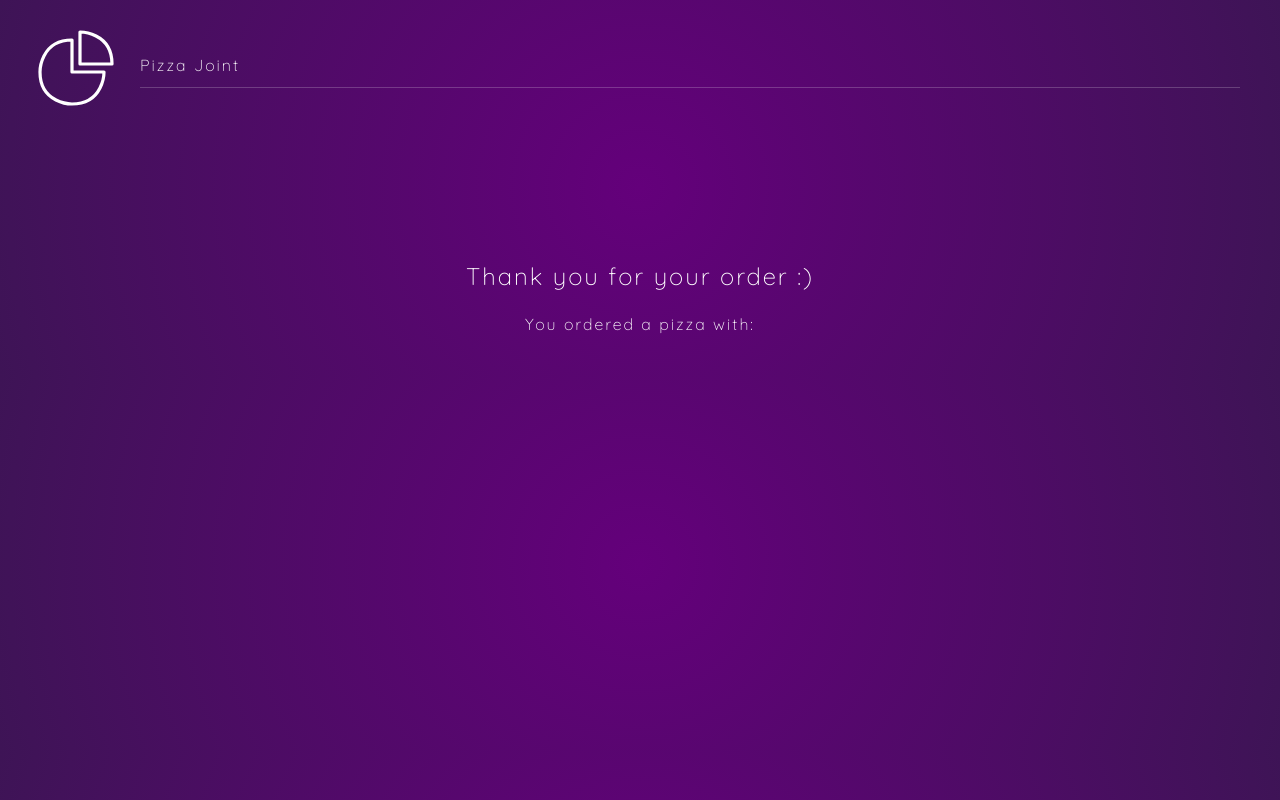
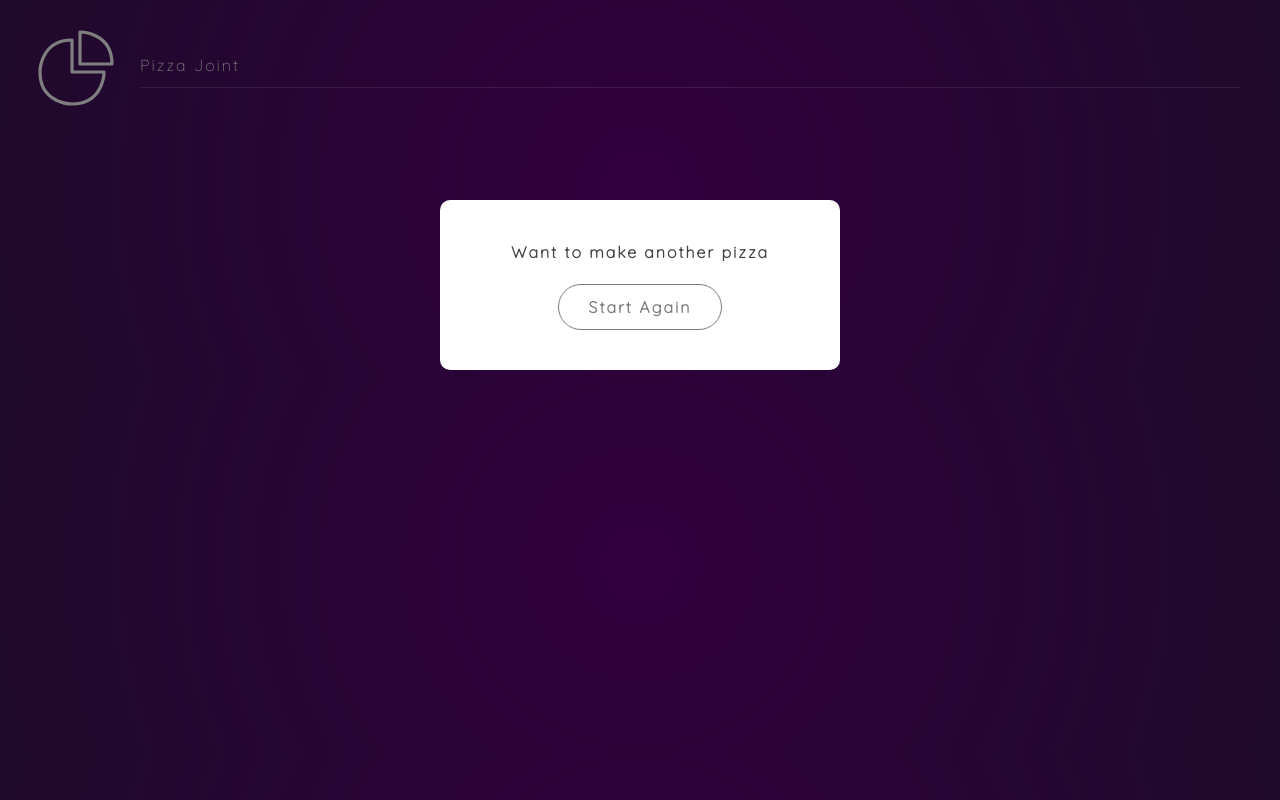
Before and after one commit to Surjendu-kar/Pizza-Joint-fm, a React (Vite) app: page /order in a window 1280 px wide. Built offline with nearby package versions, Linux system fonts and the light colour scheme.

Commit message:
Add modal functionality to App component: integrate Modal for order confirmation, manage visibility state, and trigger modal display after order placement, enhancing user experience during the ordering process.

```diff
--- a/src/App.tsx
+++ b/src/App.tsx
@@ -6,6 +6,7 @@
 import Toppings from './components/Toppings';
 import Order from './components/Order';
 import { AnimatePresence } from 'motion/react';
+import Modal from './components/Modal';
 
 // Define the pizza type
 interface Pizza {
@@ -16,6 +17,7 @@
 function App() {
   const [pizza, setPizza] = useState<Pizza>({ base: '', toppings: [] });
   const location = useLocation();
+  const [showModal, setShowModal] = useState(false);
 
   const addBase = (base: string) => {
     setPizza({ ...pizza, base });
@@ -34,6 +36,7 @@
   return (
     <>
       <Header />
+      <Modal showModal={showModal} />
       {/*  When we change routes, we want the old page/component to stay visible
       for a short time so it can play its exit animation (like fading out or
       sliding away).
@@ -42,7 +45,7 @@
       Both the old and new components
       are in the DOM for a brief moment—the old one is animating out, and the
       new one is animating in. */}
-      <AnimatePresence mode='wait'>
+      <AnimatePresence mode="wait" onExitComplete={() => setShowModal(false)}>
         <Routes location={location} key={location.key}>
           <Route
             path="/base"
@@ -52,7 +55,10 @@
             path="/toppings"
             element={<Toppings addTopping={addTopping} pizza={pizza} />}
           />
-          <Route path="/order" element={<Order pizza={pizza} />} />
+          <Route
+            path="/order"
+            element={<Order pizza={pizza} setShowModal={setShowModal} />}
+          />
           <Route path="/" element={<Home />} />
         </Routes>
       </AnimatePresence>
--- /dev/null
+++ b/src/components/Modal.tsx
@@ -0,0 +1,51 @@
+import { AnimatePresence, motion } from 'motion/react';
+import { Link } from 'react-router-dom';
+
+type ModalProps = {
+  showModal: boolean;
+  // setShowModal: (base: boolean) => void;
+};
+
+const backdrop = {
+  hidden: { opacity: 0 },
+  visible: { opacity: 1 },
+};
+
+const modal = {
+  hidden: {
+    y: '-100vh',
+    opacity: 0,
+  },
+  visible: {
+    y: 200,
+    opacity: 1,
+    transition: {
+      // Added this delay so that the modal will come up 0.5 seconds after the background gets darker
+      delay: 0.5,
+    },
+  },
+};
+function Modal({ showModal }: ModalProps) {
+  return (
+    <AnimatePresence mode="wait">
+      {showModal && (
+        <motion.div
+          className="backdrop"
+          initial="hidden"
+          animate="visible"
+          exit="hidden"
+          variants={backdrop}
+        >
+          <motion.div className="modal" variants={modal}>
+            <p> Want to make another pizza</p>
+            <Link to="/">
+              <button>Start Again</button>
+            </Link>
+          </motion.div>
+        </motion.div>
+      )}
+    </AnimatePresence>
+  );
+}
+
+export default Modal;
--- a/src/components/Order.tsx
+++ b/src/components/Order.tsx
@@ -1,7 +1,9 @@
 import { motion } from 'motion/react';
+import { useEffect } from 'react';
 
 type OrderProps = {
   pizza: { base: string; toppings: string[] };
+  setShowModal: (base: boolean) => void;
 };
 const conatinerVariants = {
   hidden: {
@@ -50,7 +52,13 @@
   },
 };
 
-function Order({ pizza }: OrderProps) {
+function Order({ pizza, setShowModal }: OrderProps) {
+  useEffect(() => {
+    setTimeout(() => {
+      setShowModal(true);
+    }, 1000);
+  }, [setShowModal]);
+
   return (
     <motion.div
       className="container order"
--- a/src/index.css
+++ b/src/index.css
@@ -125,3 +125,32 @@
 .order p {
   margin: 20px auto;
 }
+
+/* modal */
+.backdrop {
+  position: fixed;
+  top: 0;
+  left: 0;
+  width: 100%;
+  height: 100%;
+  background: rgba(0, 0, 0, 0.5);
+  z-index: 1;
+}
+.modal {
+  max-width: 400px;
+  margin: 0 auto;
+  padding: 40px 20px;
+  background: white;
+  border-radius: 10px;
+  text-align: center;
+}
+.modal button {
+  color: #444;
+  border-color: #444;
+  font-weight: bold;
+  margin-top: 20px;
+}
+.modal p {
+  color: #444;
+  font-weight: bold;
+}
```
